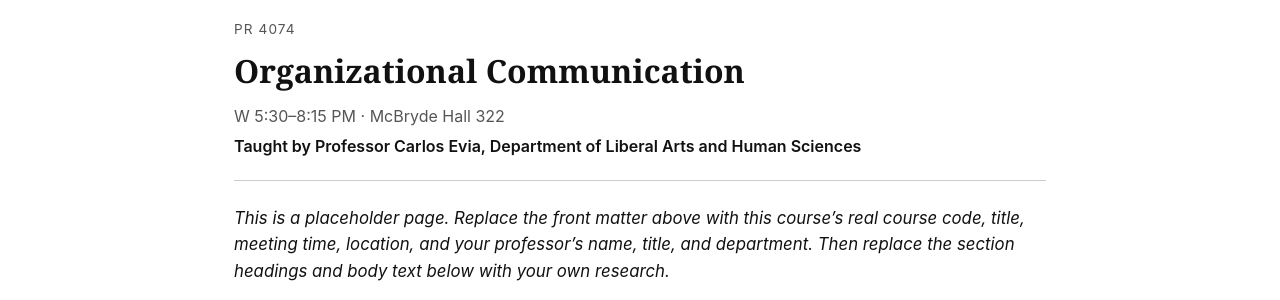
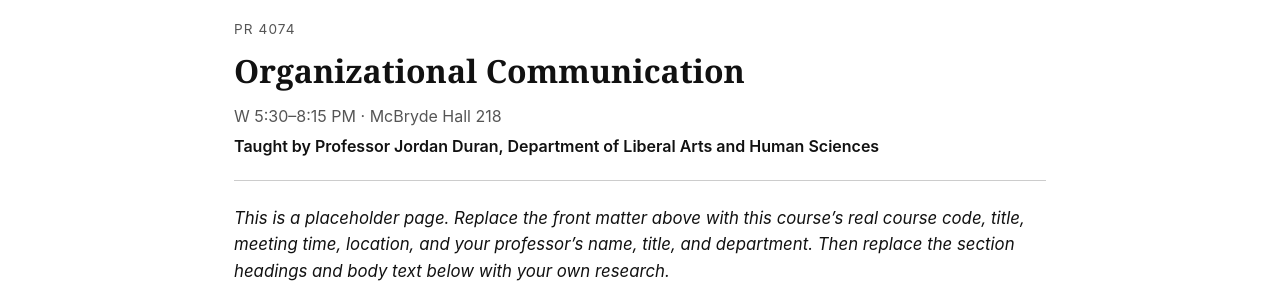
Before and after one commit to annaolszowy27/myawesomesemester, a Jekyll site: the page built from _courses/course-02.md, in a window 1280 px wide. Shown: the part 148-448 px from the top of the page. Built offline with Jekyll 4.4.1, drawn with Linux system fonts in a browser that asks for light colours.

Commit message:
Update course-02.md

```diff
--- a/_courses/course-02.md
+++ b/_courses/course-02.md
@@ -3,8 +3,8 @@ course_number: 2
 course_code: "PR 4074"
 course_title: "Organizational Communication"
 meeting_time: "W 5:30–8:15 PM"
-location: "McBryde Hall 322"
-instructor_name: "Professor Carlos Evia"
+location: "McBryde Hall 218"
+instructor_name: "Professor Jordan Duran"
 instructor_department: "Department of Liberal Arts and Human Sciences"
 ---
 
```
